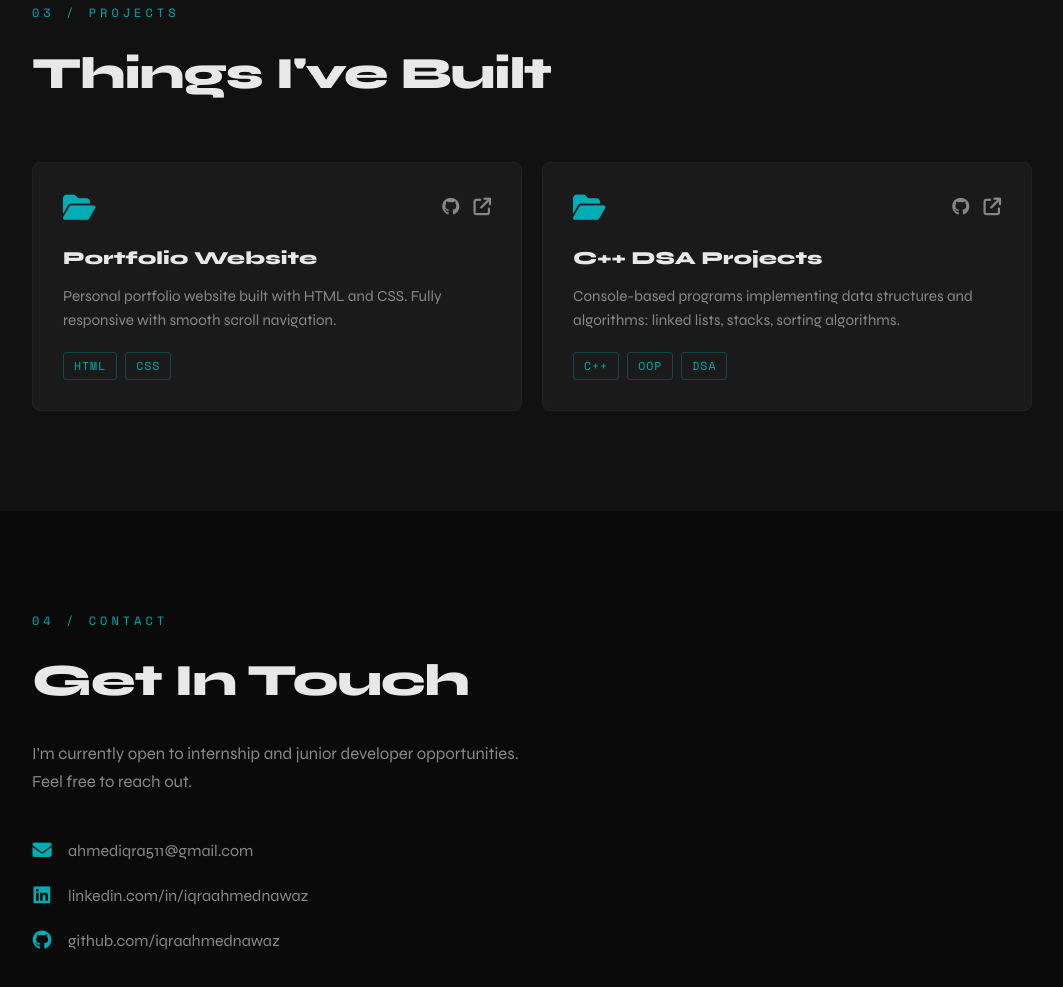
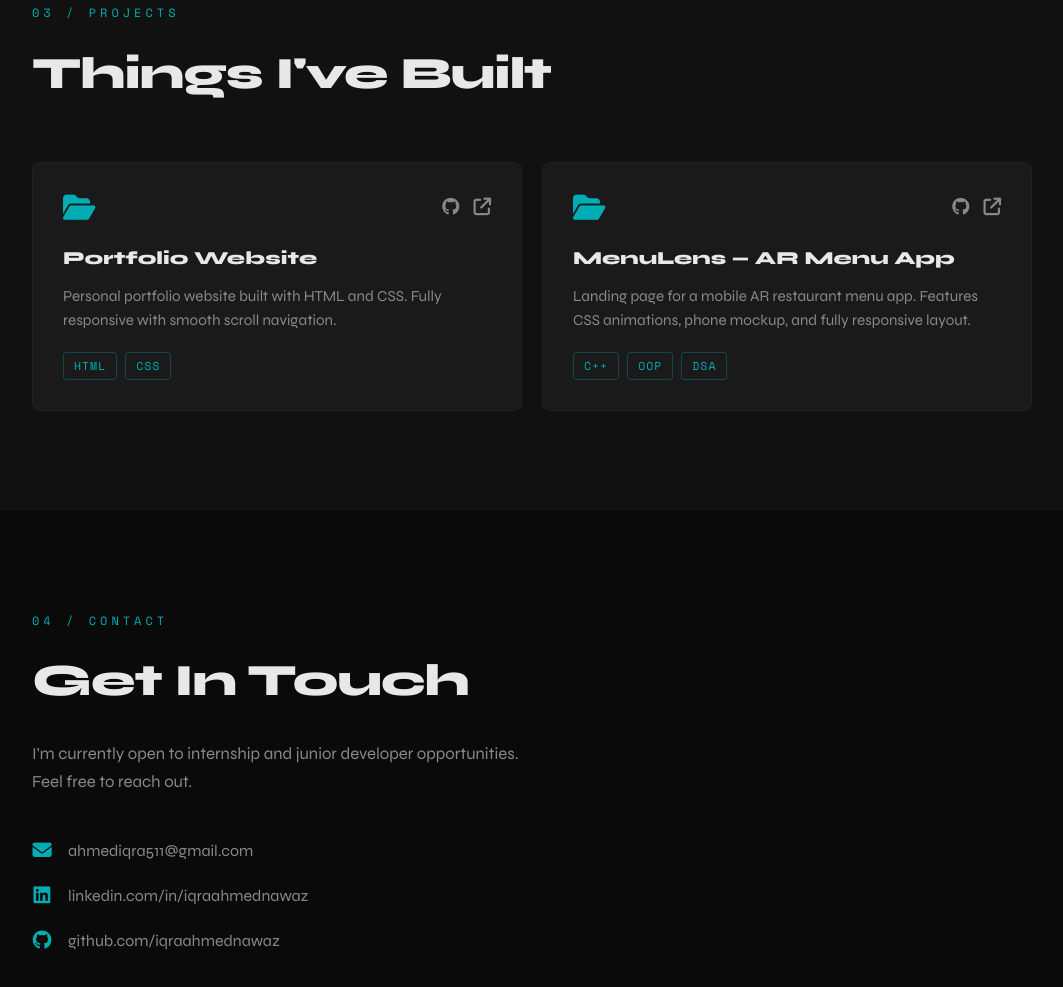
Before and after one commit to IqraAhmed11/IqraAhmed11.github.io, a plain HTML site: page index.html in a window 1280 px wide. Shown: the part 1983-2970 px from the top of the page, without its empty margins (108-1171 px from the left). Drawn offline with nearby package versions, Linux system fonts and the light colour scheme.

Commit message:
Update index.html

```diff
--- a/index.html
+++ b/index.html
@@ -141,11 +141,11 @@
                         <i class="fa-solid fa-folder-open"></i>
                         <div class="project-links">
                             <a href="https://github.com/iqraahmednawaz" target="_blank" title="GitHub"><i class="fa-brands fa-github"></i></a>
-                            <a href="#" title="Live Demo"><i class="fa-solid fa-arrow-up-right-from-square"></i></a>
+                            <a href="iqraahmed11.github.io/ar-menu-landing" title="Live Demo"><i class="fa-solid fa-arrow-up-right-from-square"></i></a>
                         </div>
                     </div>
-                    <h3>C++ DSA Projects</h3>
-                    <p>Console-based programs implementing data structures and algorithms: linked lists, stacks, sorting algorithms.</p>
+                    <h3>MenuLens — AR Menu App</h3>
+                    <p>Landing page for a mobile AR restaurant menu app. Features CSS animations, phone mockup, and fully responsive layout.</p>
                     <div class="project-tags">
                         <span>C++</span><span>OOP</span><span>DSA</span>
                     </div>
```
